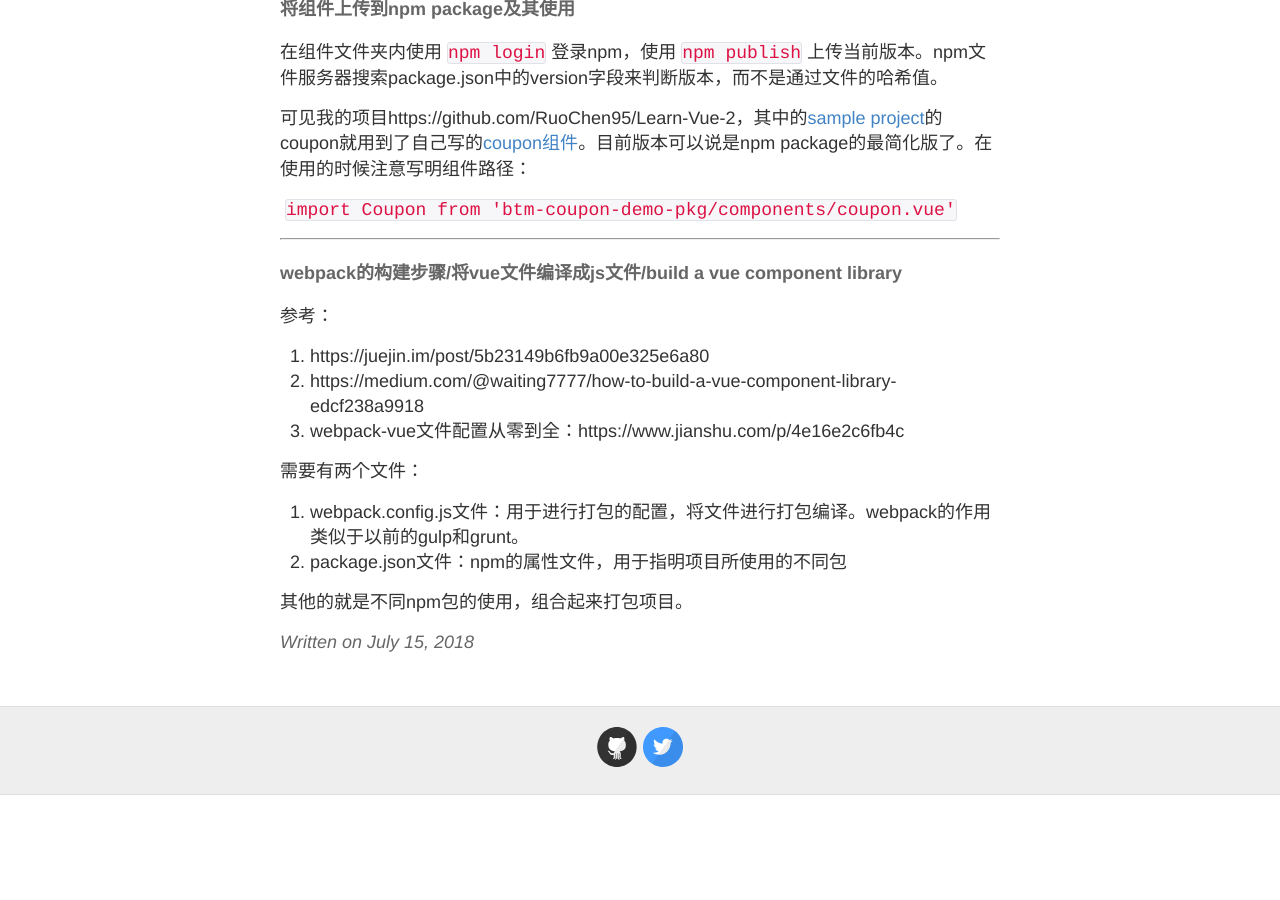
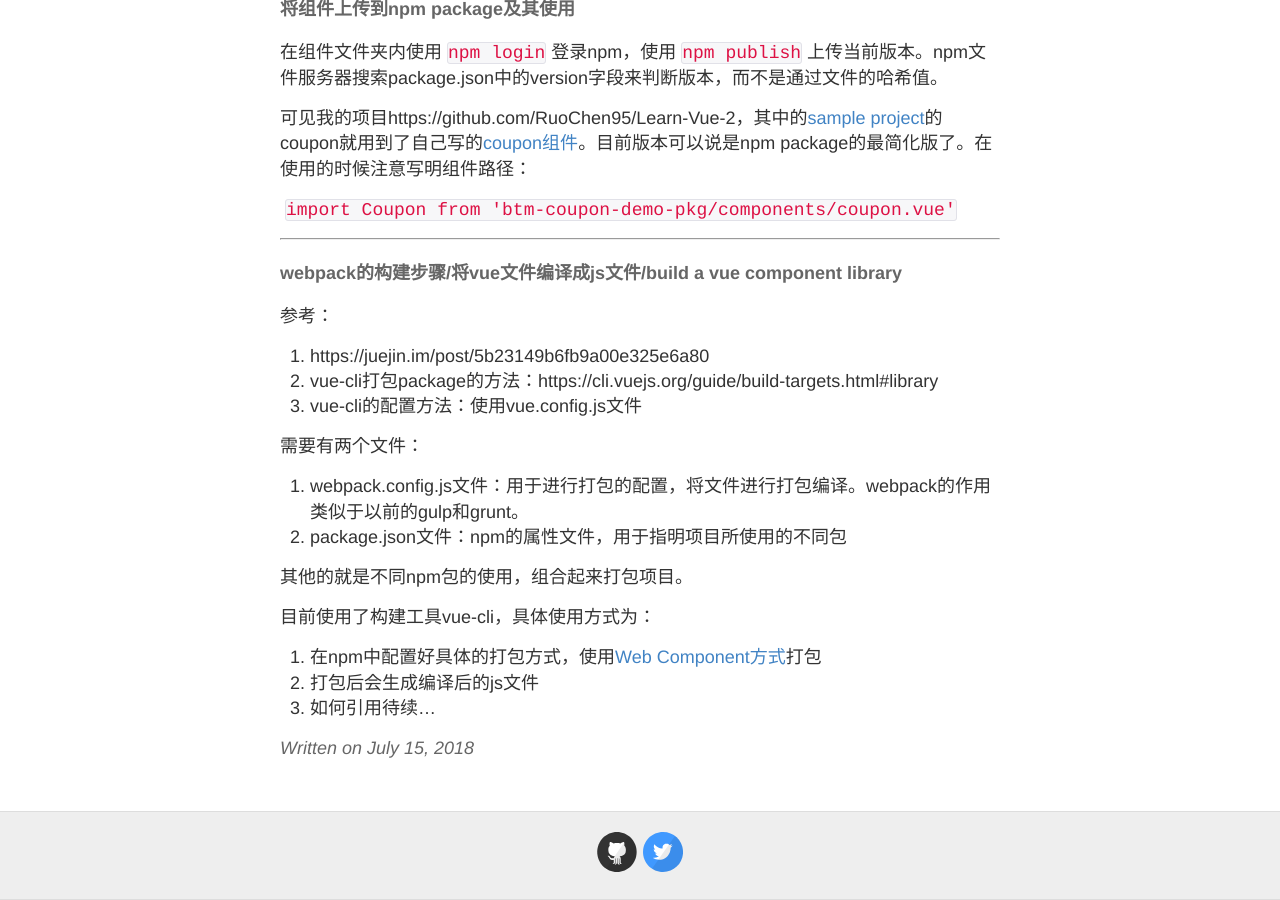
Before and after one commit to RuoChen95/Ruochen95.github.io, a Jekyll site: the page built from _posts/2018-7-15-npm package技术实践.md, in a window 1280 px wide and 900 px high, scrolled down 986 px. Built offline with Jekyll 4.4.1, drawn with Linux system fonts in a browser that asks for light colours; before the commit the page ends 1781 px from its top, so only the background shows below that.

Commit message:
upload 前端频控实践；update vue技术实践、npm package技术实践；add drafts directory

```diff
--- a/_posts/2018-7-15-npm package技术实践.md
+++ b/_posts/2018-7-15-npm package技术实践.md
@@ -56,8 +56,8 @@ npm方面：
 参考：
 
 1. https://juejin.im/post/5b23149b6fb9a00e325e6a80
-2. https://medium.com/@waiting7777/how-to-build-a-vue-component-library-edcf238a9918
-3. webpack-vue文件配置从零到全：https://www.jianshu.com/p/4e16e2c6fb4c
+2. vue-cli打包package的方法：https://cli.vuejs.org/guide/build-targets.html#library
+3. vue-cli的配置方法：使用vue.config.js文件
 
 需要有两个文件：
 
@@ -65,3 +65,9 @@ npm方面：
 2. package.json文件：npm的属性文件，用于指明项目所使用的不同包
 
 其他的就是不同npm包的使用，组合起来打包项目。
+
+目前使用了构建工具vue-cli，具体使用方式为：
+
+1. 在npm中配置好具体的打包方式，使用[Web Component方式](https://cli.vuejs.org/guide/build-targets.html#web-component)打包
+2. 打包后会生成编译后的js文件
+3. 如何引用待续...
```
Also changed, not shown: _posts/2018-1-1-vue技术实践.md (+1 -1 lines), _posts/2018-7-30-前端频控实践.md (added, +57 -0 lines), _drafts/2018-?-?-JS的流畅动画.md (added), _drafts/2018-?-?-步进器组件的构建回顾.md (added).
